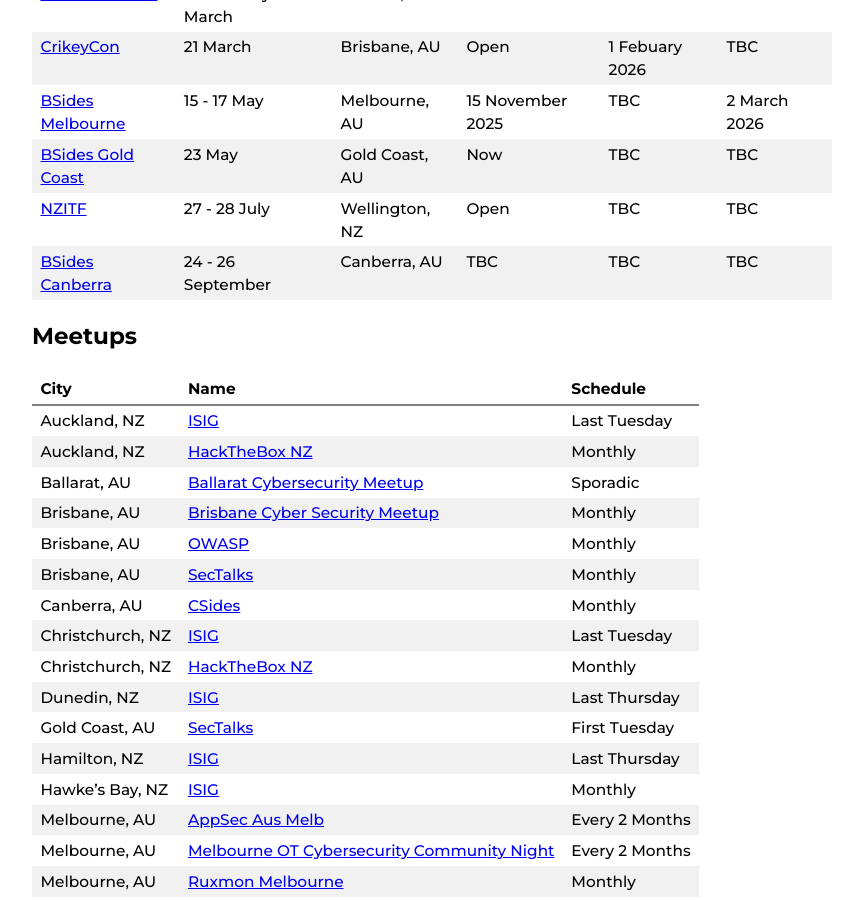
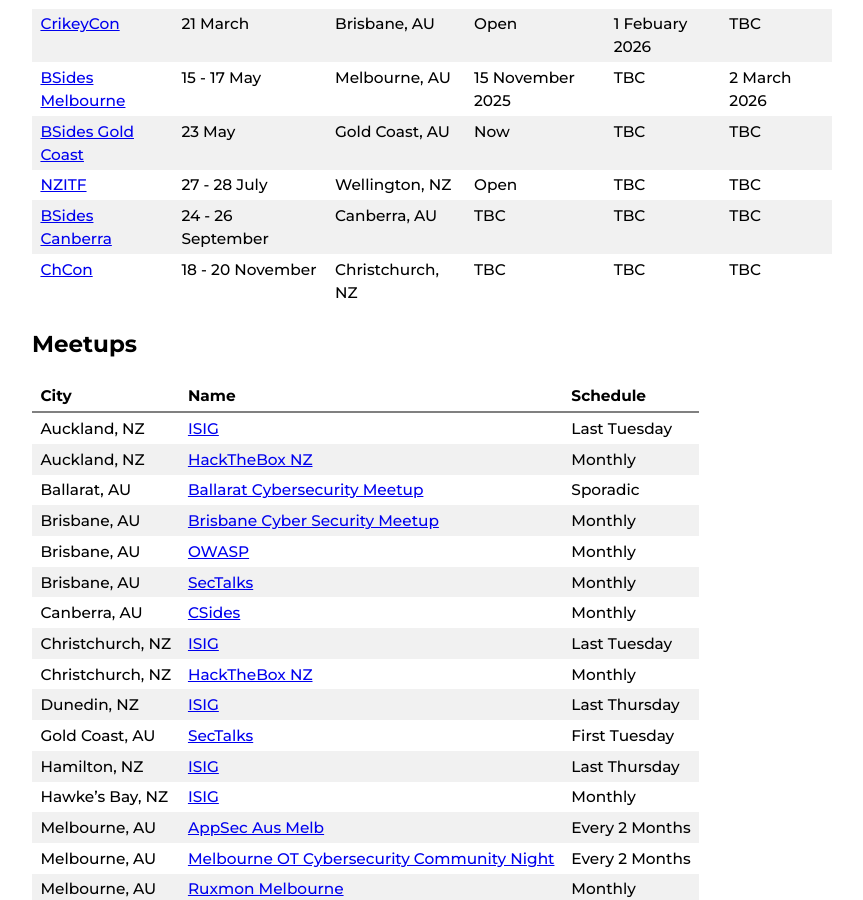
Before and after one commit to nzkarit/downundercons, a Jekyll site: the page built from index.markdown, in a window 1280 px wide and 900 px high, scrolled down 988 px. Shown: the whole window, without its empty margins (208-1071 px from the left). Built offline with Jekyll 4.4.1, drawn with Linux system fonts in a browser that asks for light colours.

Commit message:
Update index.markdown

```diff
--- a/index.markdown
+++ b/index.markdown
@@ -33,6 +33,7 @@ These are a list of hacker/infosec cons and meetups in the NZ and Aussie Area.
 | [BSides Gold Coast](https://bsidesgoldie.com/) | 23 May | Gold Coast, AU | Now | TBC | TBC |
 | [NZITF](https://nzitf.org.nz/conference-details) | 27 - 28 July | Wellington, NZ | Open | TBC | TBC |
 | [BSides Canberra](https://www.bsidesau.com.au/) | 24 - 26 September | Canberra, AU | TBC | TBC | TBC |
+| [ChCon](https://2026.chcon.nz/) | 18 - 20 November | Christchurch, NZ | TBC | TBC | TBC |
 
 ## Meetups
 
```
